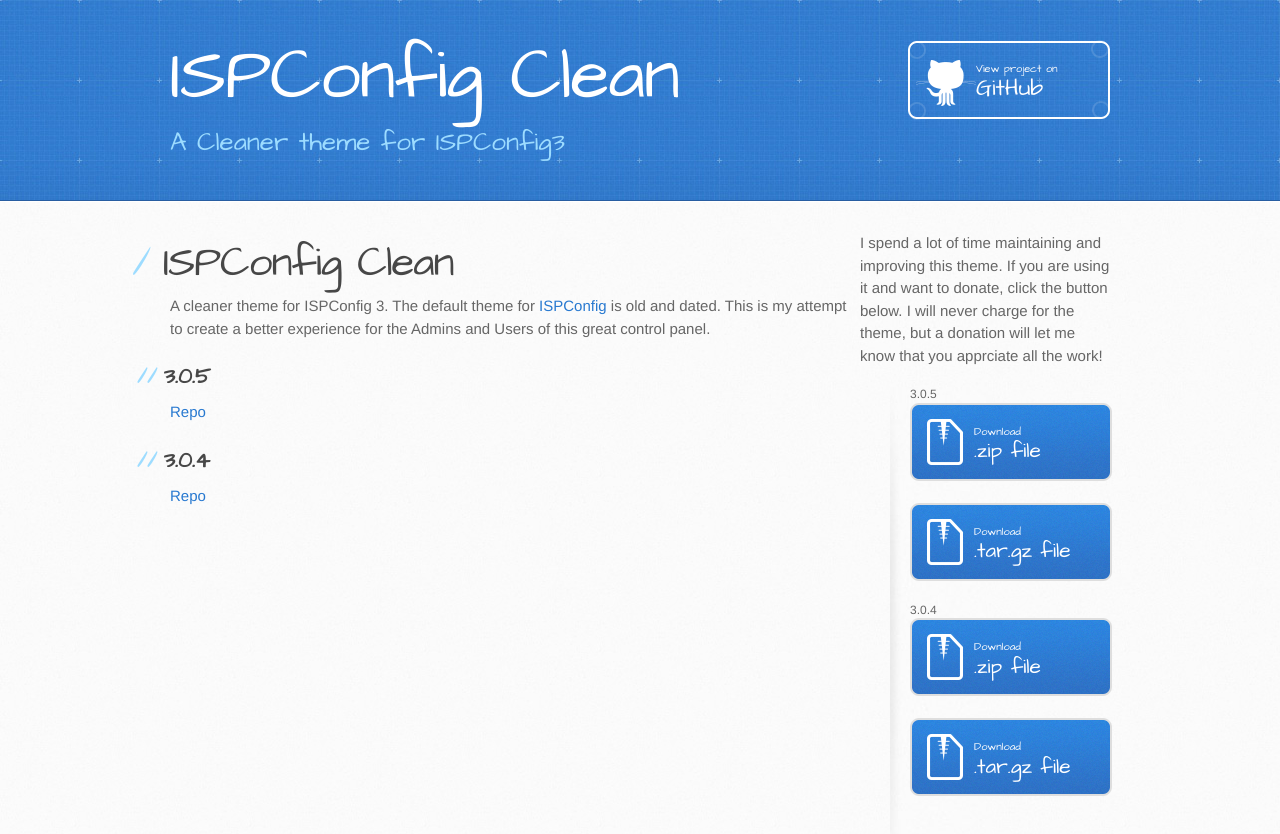
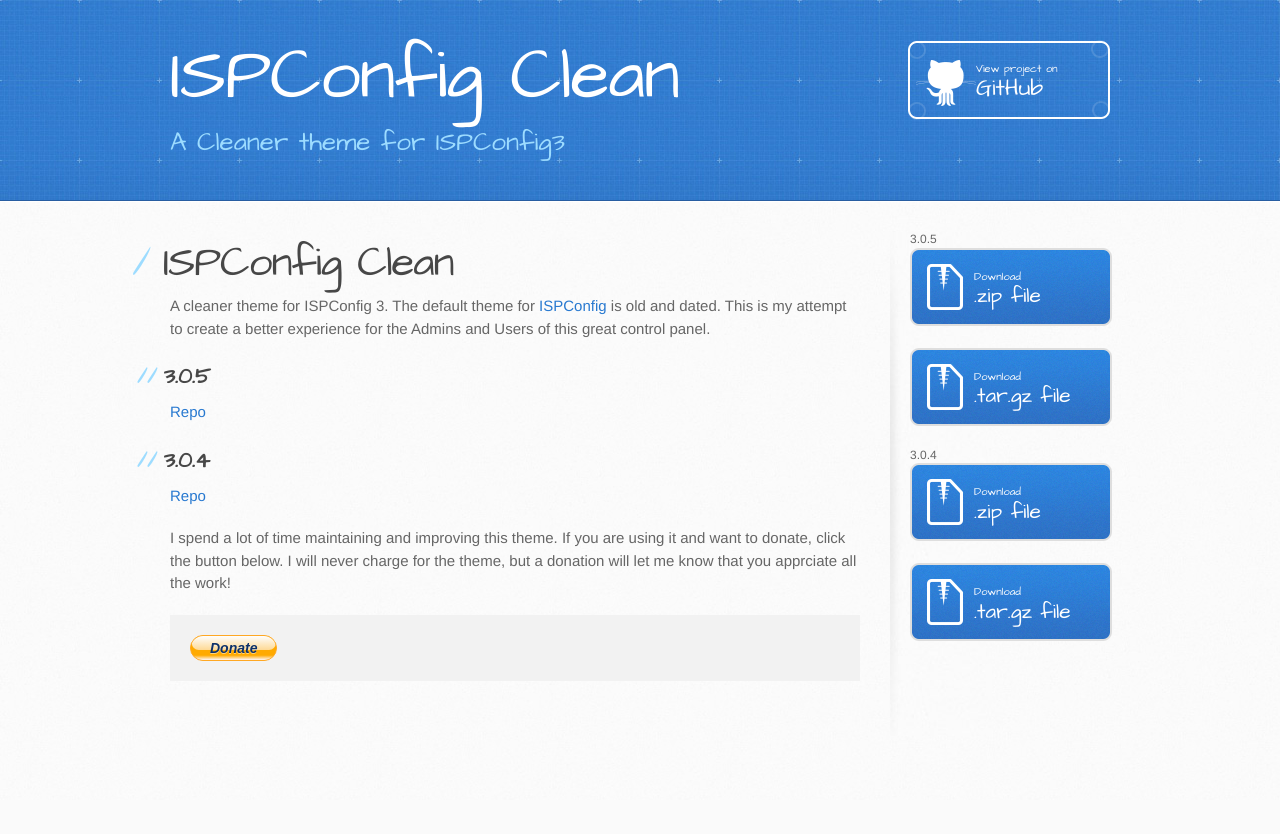
Before and after one commit to dclardy64/ISPConfig_Clean, a plain HTML site: page index.html in a window 1280 px wide. After the commit the page ends 800 px from the top, so only its background shows below. Drawn offline with Linux system fonts and the light colour scheme.

Commit message:
Working on Paypal

```diff
--- a/index.html
+++ b/index.html
@@ -40,15 +40,13 @@
 
             <p><a href="https://github.com/dclardy64/ISPConfig_Clean-3.0.4">Repo</a></p>
 
-        </section>
 
-        <section>
-          <p>I spend a lot of time maintaining and improving this theme. If you are using it and want to donate, click the button below. I will never charge for the theme, but a donation will let me know that you apprciate all the work!
+            <p>I spend a lot of time maintaining and improving this theme. If you are using it and want to donate, click the button below. I will never charge for the theme, but a donation will let me know that you apprciate all the work!</p>
 
-          <script src="//javascripts/paypal.js?merchant=dclardy64@gmail.com"
-              data-button="donate"
-              data-name="ISPConfig Clean Theme Donation"
-          ></script>
+            <p><script src="javascripts/paypal.js?merchant=dclardy64@gmail.com"
+                data-button="donate"
+                data-name="ISPConfig Clean Theme Donation"
+            ></script></p>
 
         </section>
 
```
